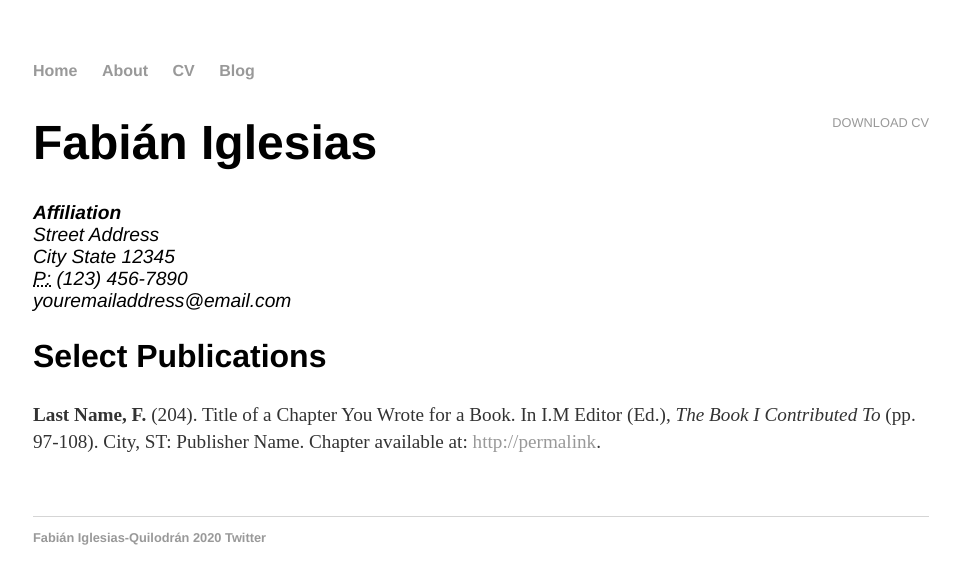
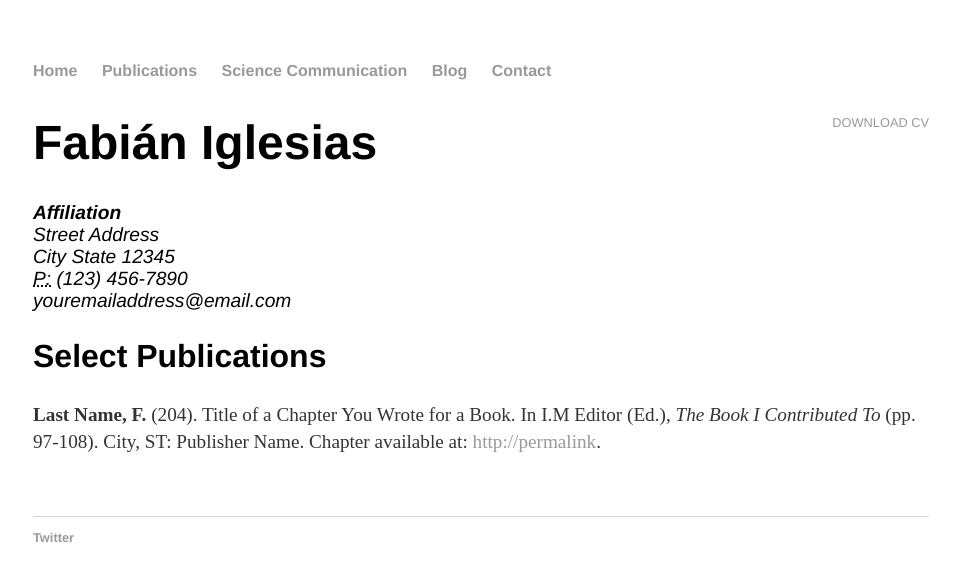
Before and after one commit to fabianiglesias/fabianiglesias.github.io, a Jekyll site: the page built from cv/index.html, in a window 1280 px wide. Shown: the top 584 px of the page, without its empty margins (159-1119 px from the left). Built offline with Jekyll 4.4.1, drawn with Linux system fonts in a browser that asks for light colours.

Commit message:
Update default.html

```diff
--- a/_layouts/default.html
+++ b/_layouts/default.html
@@ -12,9 +12,10 @@
     <nav>
 <ul>
 <li><a href="/">Home</a></li>
-<li><a href="/about">About</a></li>
-<li><a href="/cv">CV</a></li>
+<li><a href="/publications">Publications</a></li>
+<li><a href="/science-communication">Science Communication</a></li>
 <li><a href="/blog">Blog</a></li>
+<li><a href="/contact">Contact</a></li>
 </ul>
     </nav>
 <div class="container">
@@ -25,7 +26,6 @@
 
   <footer>
    <ul>
-   <a>Fabián Iglesias-Quilodrán 2020</a>
    <li><a href="https://twitter.com/fabianiglesias">Twitter</a></li>
    </ul>
   </footer>
```
